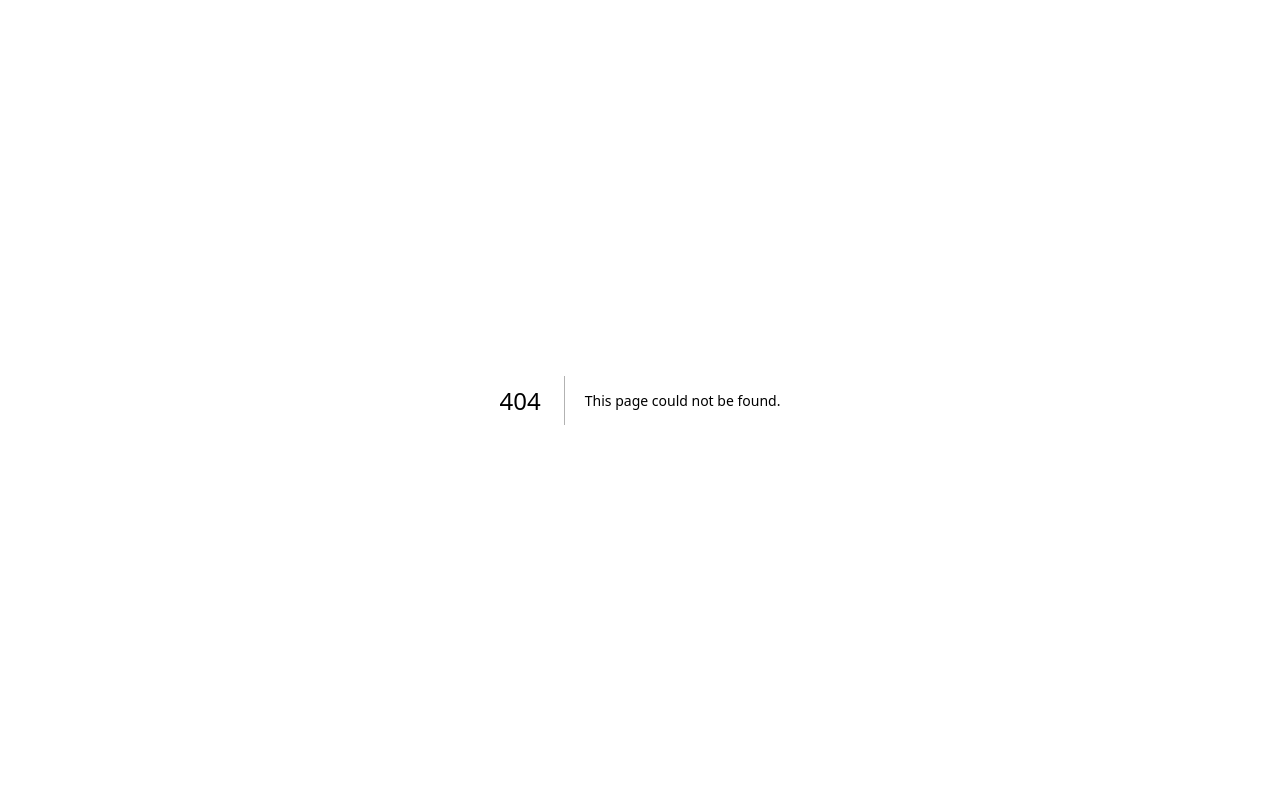
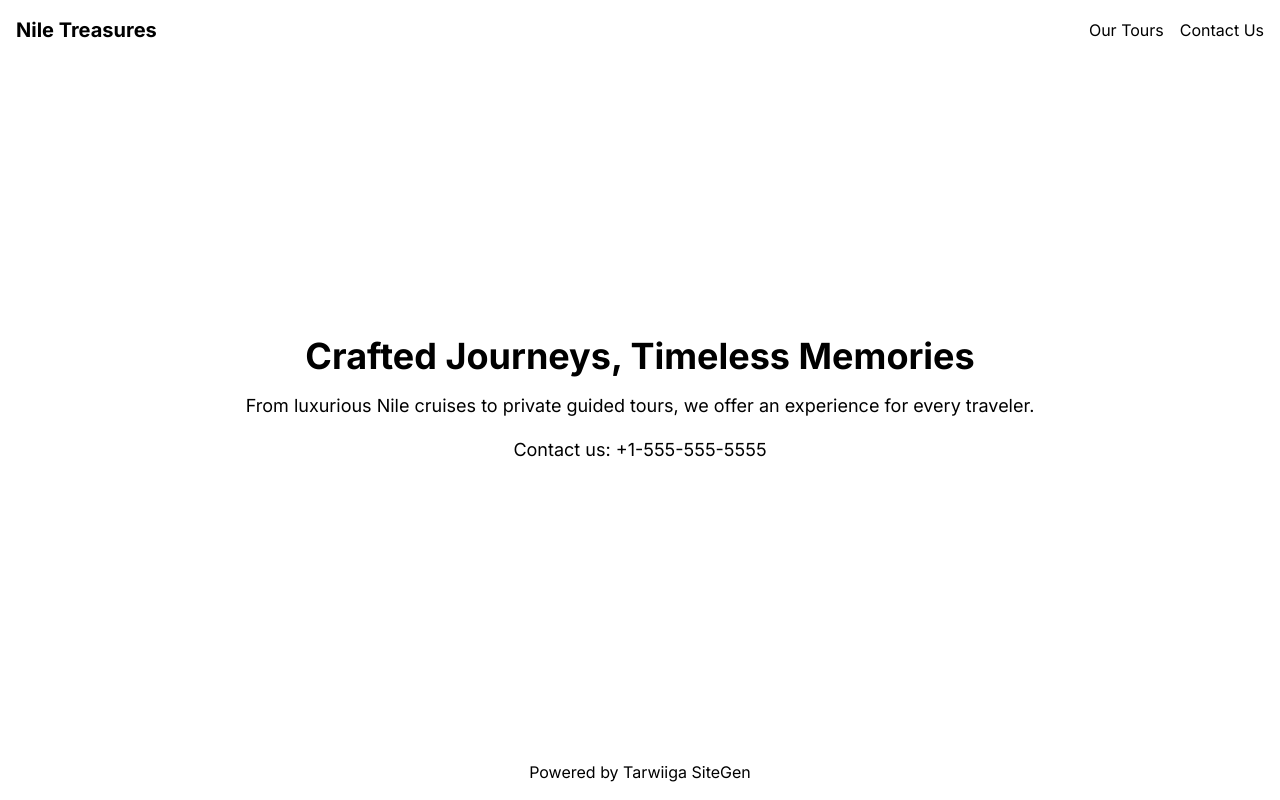
Before and after one commit to tarwiiga/tarwiiga_sites, a Next.js app: page /niletreasures/tours in a window 1280 px wide. Before the commit this address had no page. Built offline with nearby package versions, Linux system fonts and the light colour scheme.

Commit message:
Deployed Nile Treasures to https://sites.tarwiiga.com/niletreasures

```diff
--- /dev/null
+++ b/src/app/niletreasures/contact/page.tsx
@@ -0,0 +1,14 @@
+import Header from "@/elements/Header";
+import Hero from "@/elements/Hero";
+import Footer from "@/elements/Footer";
+import {home_page, page1, page2} from "../data";
+
+export default function Home() {
+  return (
+      <div>
+          <Header page={page2} home_page={home_page} page1={page1} page2={page2}/>
+          <Hero page={page2}/>
+          <Footer page={page2}/>
+      </div>
+  );
+}
--- /dev/null
+++ b/src/app/niletreasures/data.ts
@@ -0,0 +1,38 @@
+
+    import { PageType } from "@/utils/types";
+
+    export const page1: PageType = {
+        logoText: "Nile Treasures",
+        title: "Our Tours",
+        link: "/niletreasures/tours",
+        headline: "Crafted Journeys, Timeless Memories",
+        description: "From luxurious Nile cruises to private guided tours, we offer an experience for every traveler.",
+        phone_number: "+1-555-555-5555",
+        bgColor: "#ffffff",
+        textColor: "#000000",
+        pages: [],
+    }
+
+    export const page2: PageType = {
+        logoText: "Nile Treasures",
+        title: "Contact Us",
+        link: "/niletreasures/contact",
+        headline: "Start Planning Your Nile Adventure",
+        description: "Get in touch with our expert travel planners to create your dream Egypt journey.",
+        phone_number: "+1-555-555-5555",
+        bgColor: "#f0e68c",
+        textColor: "#000000",
+        pages: [],
+    }
+
+    export const home_page: PageType = {
+        logoText: "Nile Treasures",
+        title: "Home",
+        link: "/niletreasures",
+        headline: "Discover the Magic of the Nile",
+        description: "Unforgettable Egypt Nile cruises and tours. Explore ancient wonders, vibrant culture, and breathtaking landscapes.",
+        phone_number: "+1-555-555-5555",
+        bgColor: "#f0e68c",
+        textColor: "#000000",
+        pages: [page1, page2],
+    }
--- /dev/null
+++ b/src/app/niletreasures/page.tsx
@@ -0,0 +1,14 @@
+import Header from "@/elements/Header";
+import Hero from "@/elements/Hero";
+import Footer from "@/elements/Footer";
+import {home_page, page1, page2} from "./data";
+
+export default function Home() {
+    return (
+        <div>
+            <Header page={home_page} home_page={home_page} page1={page1} page2={page2}/>
+            <Hero page={home_page}/>
+            <Footer page={home_page}/>
+        </div>
+    );
+}
--- /dev/null
+++ b/src/app/niletreasures/tours/page.tsx
@@ -0,0 +1,14 @@
+import Header from "@/elements/Header";
+import Hero from "@/elements/Hero";
+import Footer from "@/elements/Footer";
+import {home_page, page1, page2} from "../data";
+
+export default function Home() {
+  return (
+      <div>
+          <Header page={page1} home_page={home_page} page1={page1} page2={page2}/>
+          <Hero page={page1}/>
+          <Footer page={page1}/>
+      </div>
+  );
+}
```
